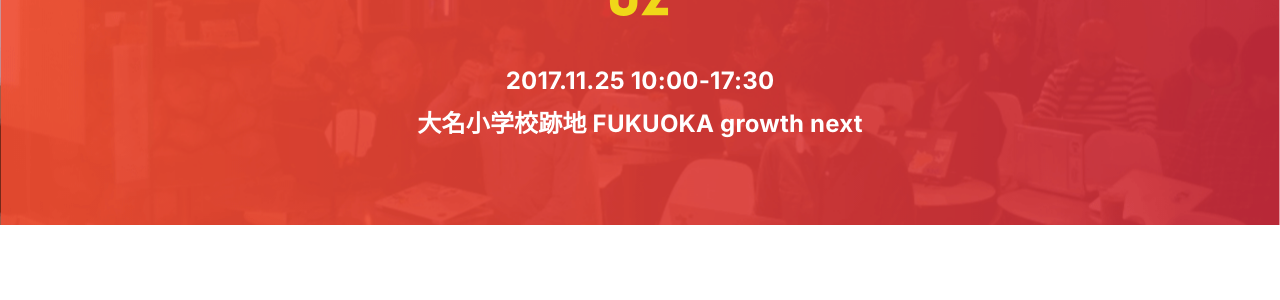
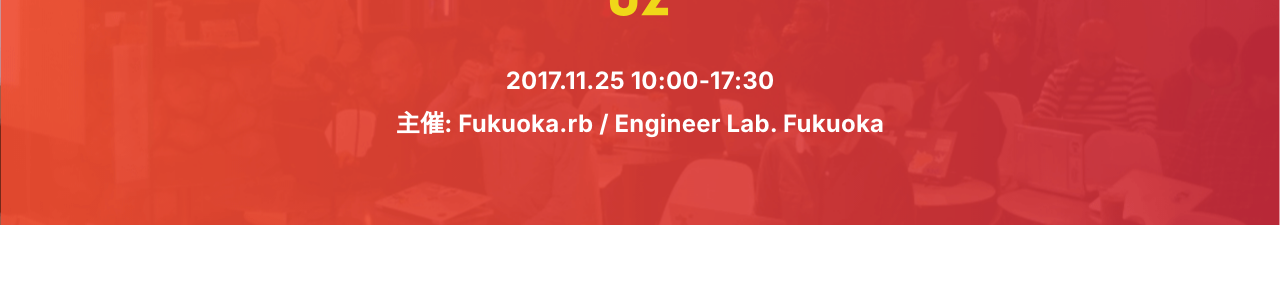
Before and after one commit to fukuokarb/fukuokark02, a Jekyll site: the page built from index.html, in a window 1280 px wide. Shown: the part 437-737 px from the top of the page. Built offline with Jekyll 4.4.1, drawn with Linux system fonts in a browser that asks for light colours; nearby versions of some CDN libraries; the list of posts is cut into pages by our own code; some of the changed text lies outside the part shown.

Commit message:
主催にEngineer Lab. Fukuokaを加えた

```diff
--- a/_config.yml
+++ b/_config.yml
@@ -1,4 +1,4 @@
-title: 福岡Ruby会議02
+title: '福岡Ruby会議02 by Fukuoka.rb & Engineer Lab. Fukuoka'
 email: udzura@udzura.jp
 description: 「もう一度、Rubyと出会う」をテーマに、大名小跡地Fukuoka growth nextで行う地域Ruby会議です。2017.11.25(Sat) 開催予定
 baseurl: "/fukuoka02"
@@ -6,7 +6,6 @@
 twitter_username: fukuokark
 github_username:  fukuokark
 #github_url: https://fukuokarb.connpass.com/
-
 
 # Build settings
 permalink: :title
--- a/_includes/footer.html
+++ b/_includes/footer.html
@@ -1,3 +1,3 @@
 <footer class="footer">
-    <section class="footer__copyright">Created by Fukuoka.rb</a> &copy; 2017</section>
+    <section class="footer__copyright">Created by Fukuoka.rb & Engineer Lab. Fukuoka</a> &copy; 2017</section>
 </footer>
--- a/_includes/hero.html
+++ b/_includes/hero.html
@@ -1,7 +1,7 @@
 <div class="hero">
   <h2 class="hero__logo"><img src="./assets/images/logo-hero.svg" alt="Fukuoka RubyKaigi 02" /></h2>
   <p class="hero__date">2017.11.25 10:00-17:30</p>
-  <p class="hero__place">大名小学校跡地 FUKUOKA growth next</p>
+  <p class="hero__by">主催: Fukuoka.rb / Engineer Lab. Fukuoka</p>
   <!-- 予約時に表示
     <a href="#" class="button button__primary">チケットを予約する</a>
   -->
--- a/assets/css/style.css
+++ b/assets/css/style.css
@@ -249,6 +249,7 @@
   animation: fadeIn 1.5s ease 0s 1 normal;
 }
 .hero__date,
+.hero__by,
 .hero__place {
   color: #FFF;
   margin: 0 auto;
@@ -434,6 +435,7 @@
     margin: 0 0 0 20px;
   }
   .hero__date,
+  .hero__by,
   .hero__place {
     font-size: 2.4rem;
   }
```
